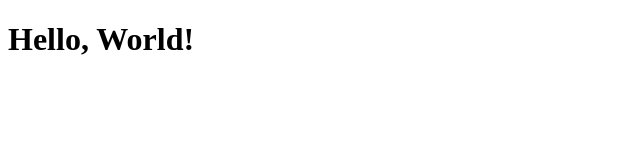
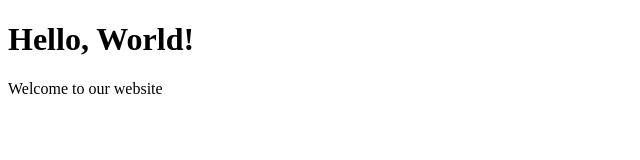
Before and after one commit to AmmaarWarsi/my-website, a plain HTML site: page index.html in a window 1280 px wide. Shown: the whole page, without its empty margins (0-640 px from the left). Drawn offline with Linux system fonts and the light colour scheme.

Commit message:
Added welcome message

```diff
--- a/index.html
+++ b/index.html
@@ -7,5 +7,6 @@
 </head>
 <body>
     <h1>Hello, World!</h1>
+    <p>Welcome to our website</p><!-- New Line Added -->
 </body>
 </html>
```
